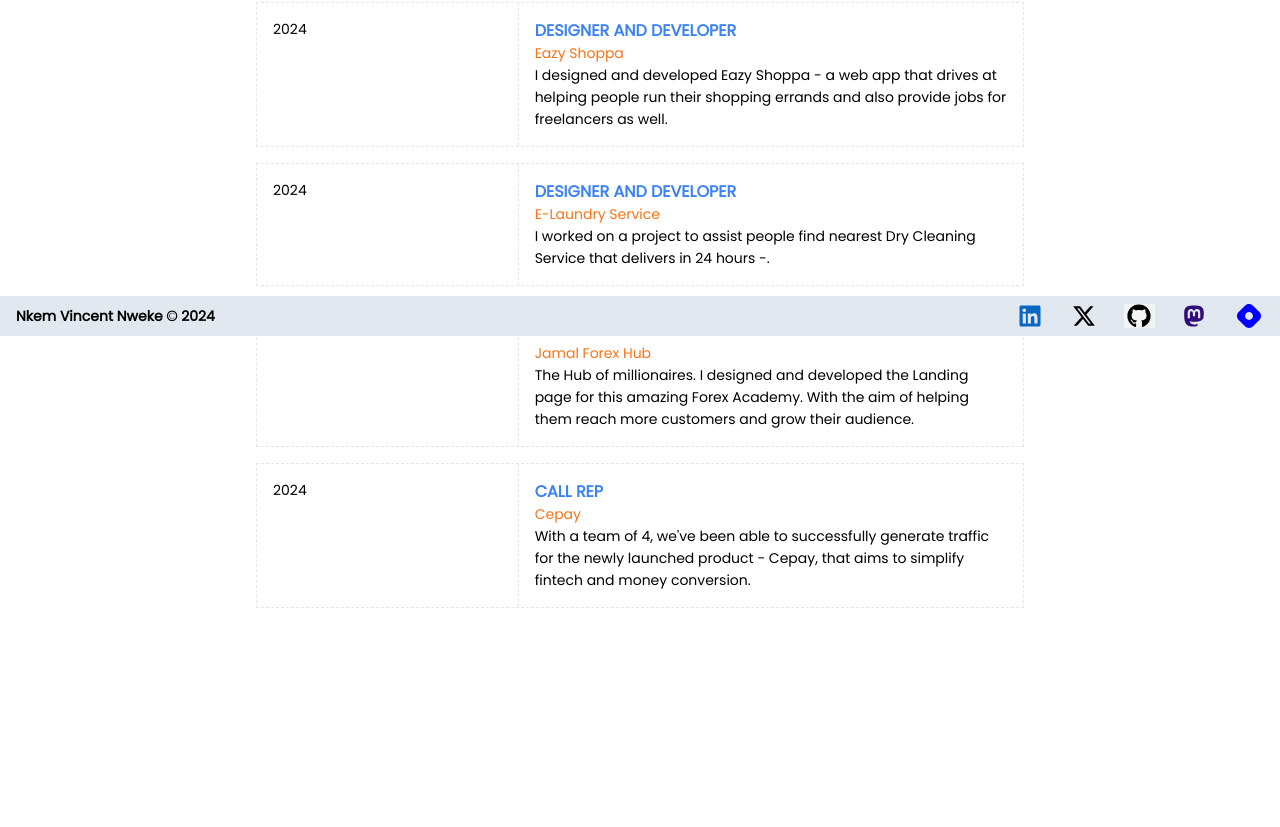
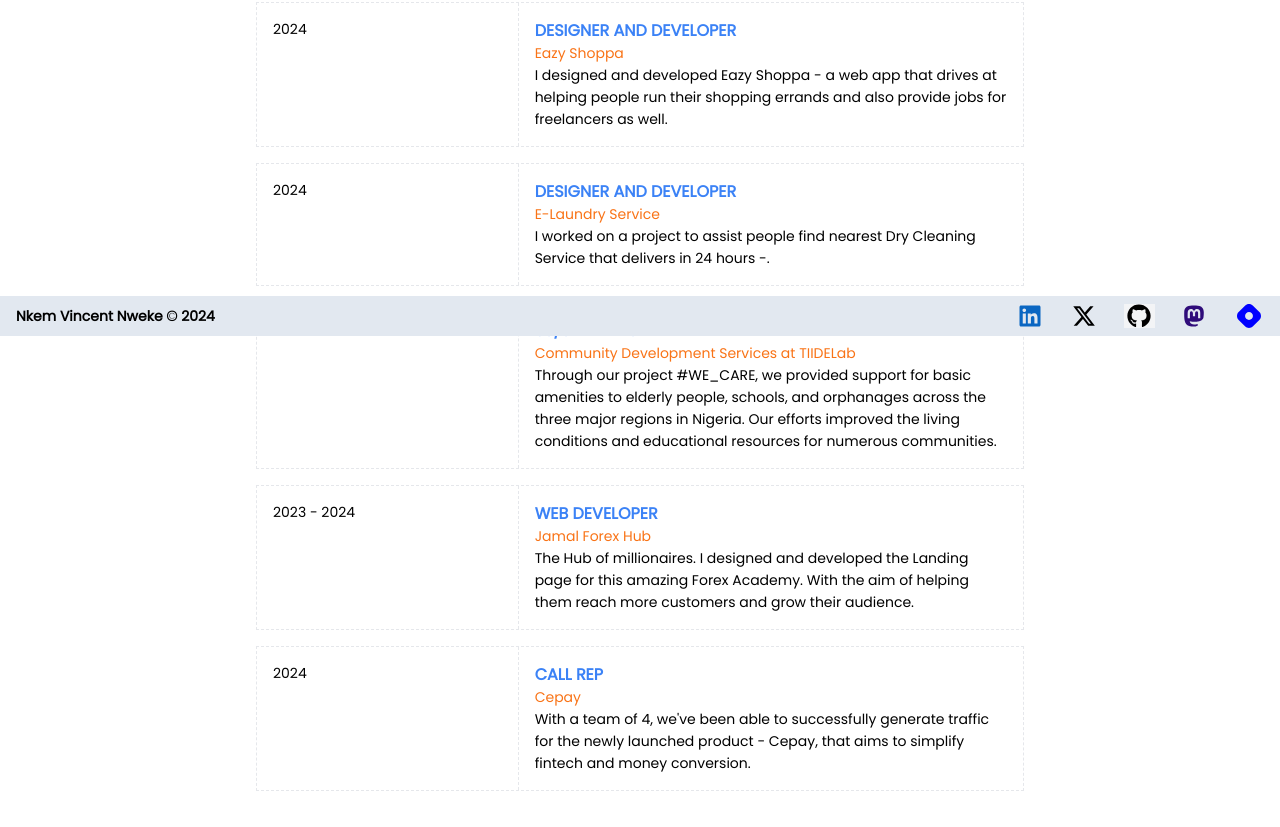
Before and after one commit to Nkemakolamuko/main-portfolio, a React (Vite) app: page /experience in a window 1280 px wide. Shown: the part 464-1291 px from the top of the page. Before the commit the page ends 1200 px from the top, so only its background shows below. Built offline with nearby package versions, Linux system fonts and the light colour scheme.

Commit message:
Add a new experience to the experience card -

```diff
--- a/src/components/pages/Experience.jsx
+++ b/src/components/pages/Experience.jsx
@@ -50,6 +50,14 @@
         />
         <ExperienceCards
           startYear="2023"
+          endYear=""
+          role="SS/SE Representative"
+          company="Community Development Services at TIIDELab"
+          description="Through our project #WE_CARE, we provided support for basic amenities to elderly people, schools, and orphanages across the three major regions in Nigeria. Our efforts improved the living conditions and educational resources for numerous communities."
+        />
+
+        <ExperienceCards
+          startYear="2023"
           endYear="2024"
           role="Web Developer"
           company="Jamal Forex Hub"
```
